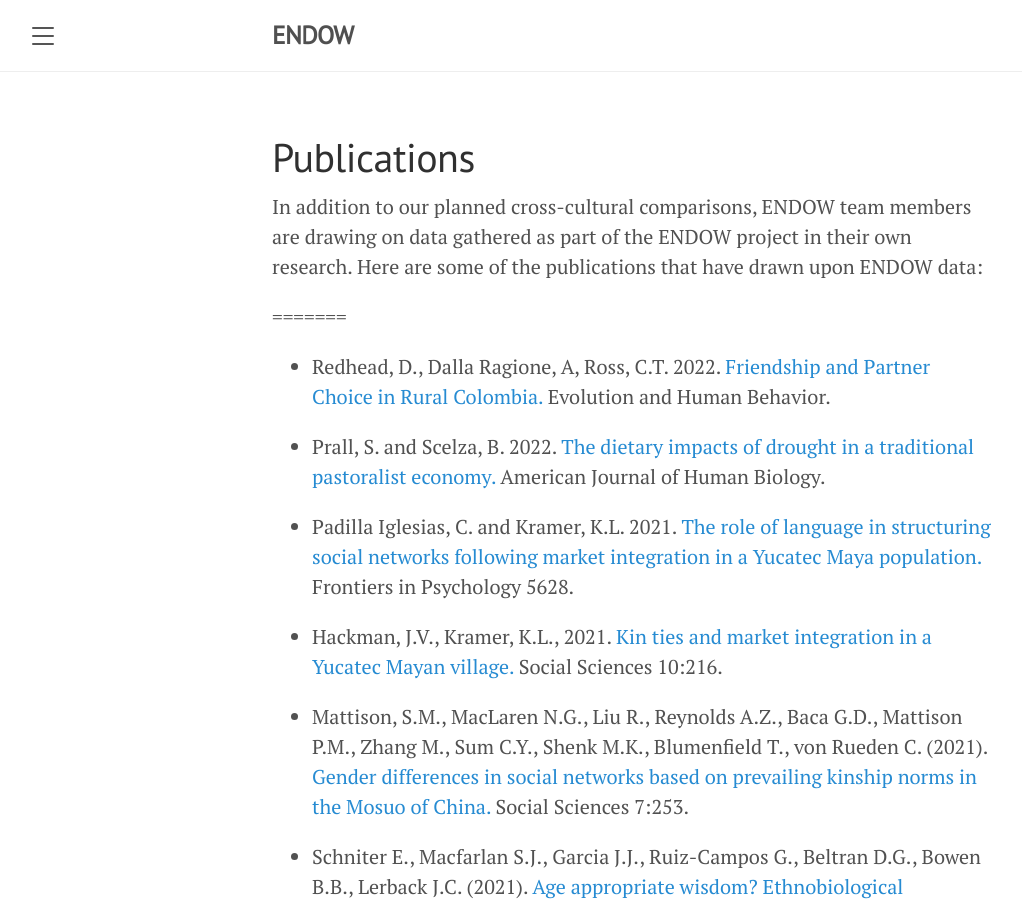
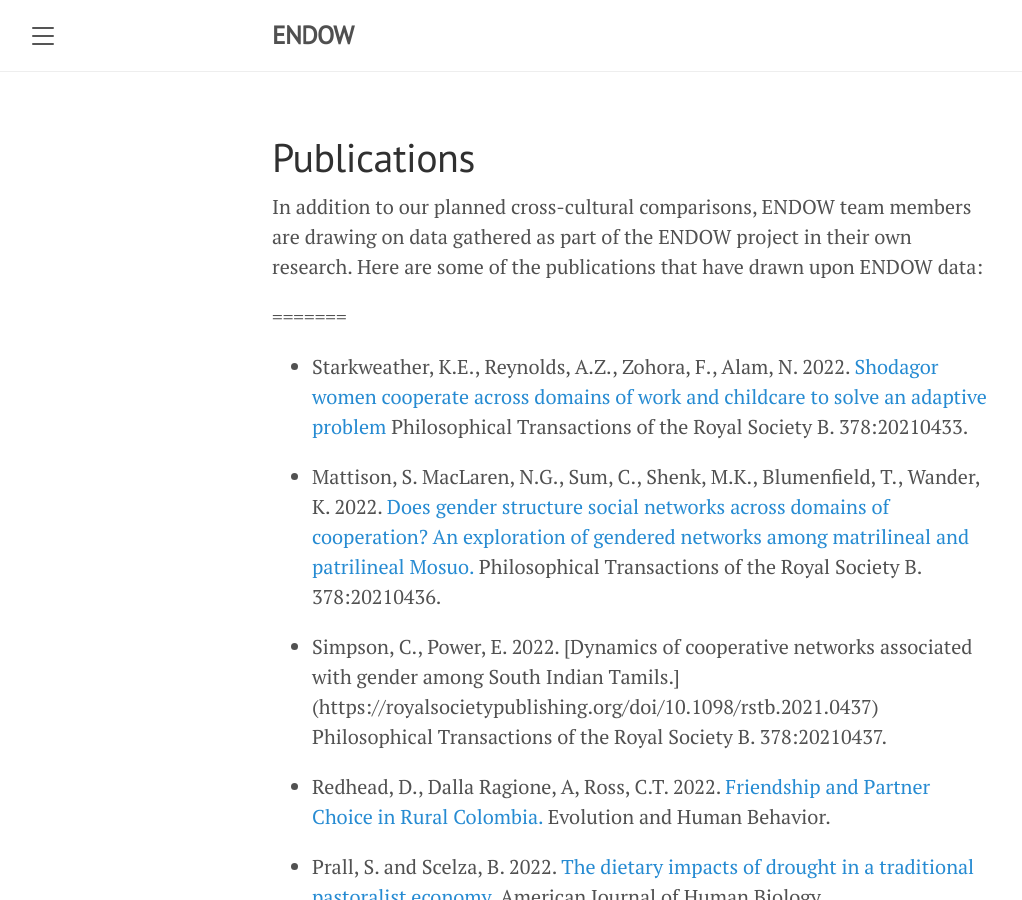
Before and after one commit to endowproject/endowproject.github.io, a Jekyll site: the page built from publications.md, in a window 1280 px wide and 900 px high. Shown: the whole window, without its empty margins (8-1030 px from the left). Built offline with Jekyll 4.4.1, drawn with Linux system fonts in a browser that asks for light colours.

Commit message:
Update publications.md
Added new publications from the Phil Trans special issue

```diff
--- a/publications.md
+++ b/publications.md
@@ -6,6 +6,13 @@ title: Publications
 In addition to our planned cross-cultural comparisons, ENDOW team members are drawing on data gathered as part of the ENDOW project in their own research. Here are some of the publications that have drawn upon ENDOW data:
 
 =======
+
+- Starkweather, K.E., Reynolds, A.Z., Zohora, F., Alam, N. 2022. [Shodagor women cooperate across domains of work and childcare to solve an adaptive problem](https://royalsocietypublishing.org/doi/10.1098/rstb.2021.0433) Philosophical Transactions of the Royal Society B. 378:20210433.
+
+- Mattison, S. MacLaren, N.G., Sum, C., Shenk, M.K., Blumenfield, T., Wander, K. 2022. [Does gender structure social networks across domains of cooperation? An exploration of gendered networks among matrilineal and patrilineal Mosuo.](https://royalsocietypublishing.org/doi/10.1098/rstb.2021.0436) Philosophical Transactions of the Royal Society B. 378:20210436.
+
+- Simpson, C., Power, E. 2022. [Dynamics of cooperative networks associated with gender among South Indian Tamils.] (https://royalsocietypublishing.org/doi/10.1098/rstb.2021.0437) Philosophical Transactions of the Royal Society B. 378:20210437.
+
 - Redhead, D., Dalla Ragione, A, Ross, C.T. 2022. [Friendship and Partner Choice in Rural Colombia.](https://www.sciencedirect.com/science/article/abs/pii/S1090513822000484) Evolution and Human Behavior.
 
 - Prall, S. and Scelza, B. 2022. [The dietary impacts of drought in a traditional pastoralist economy.](https://doi.org/10.1002/ajhb.23803) American Journal of Human Biology.
```
